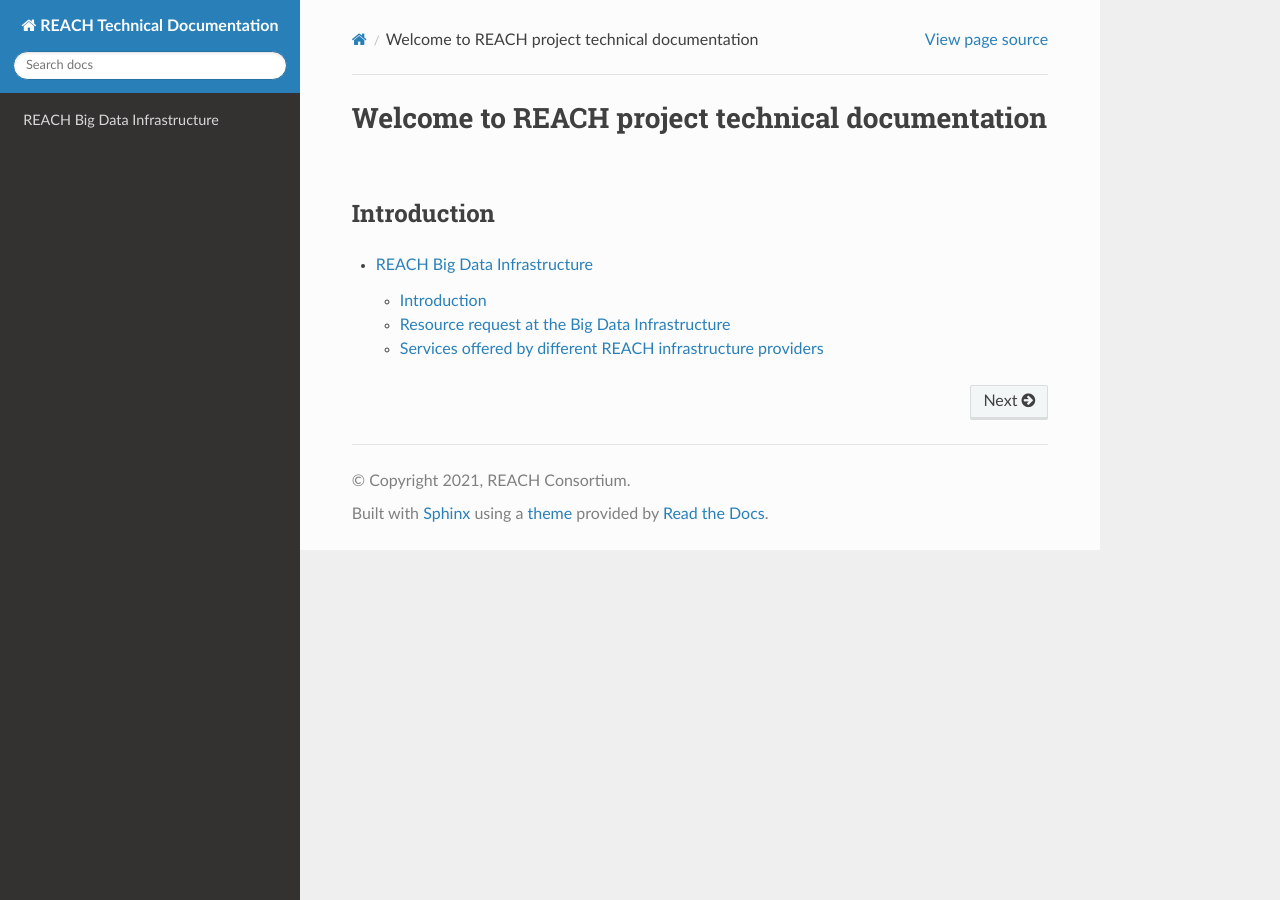
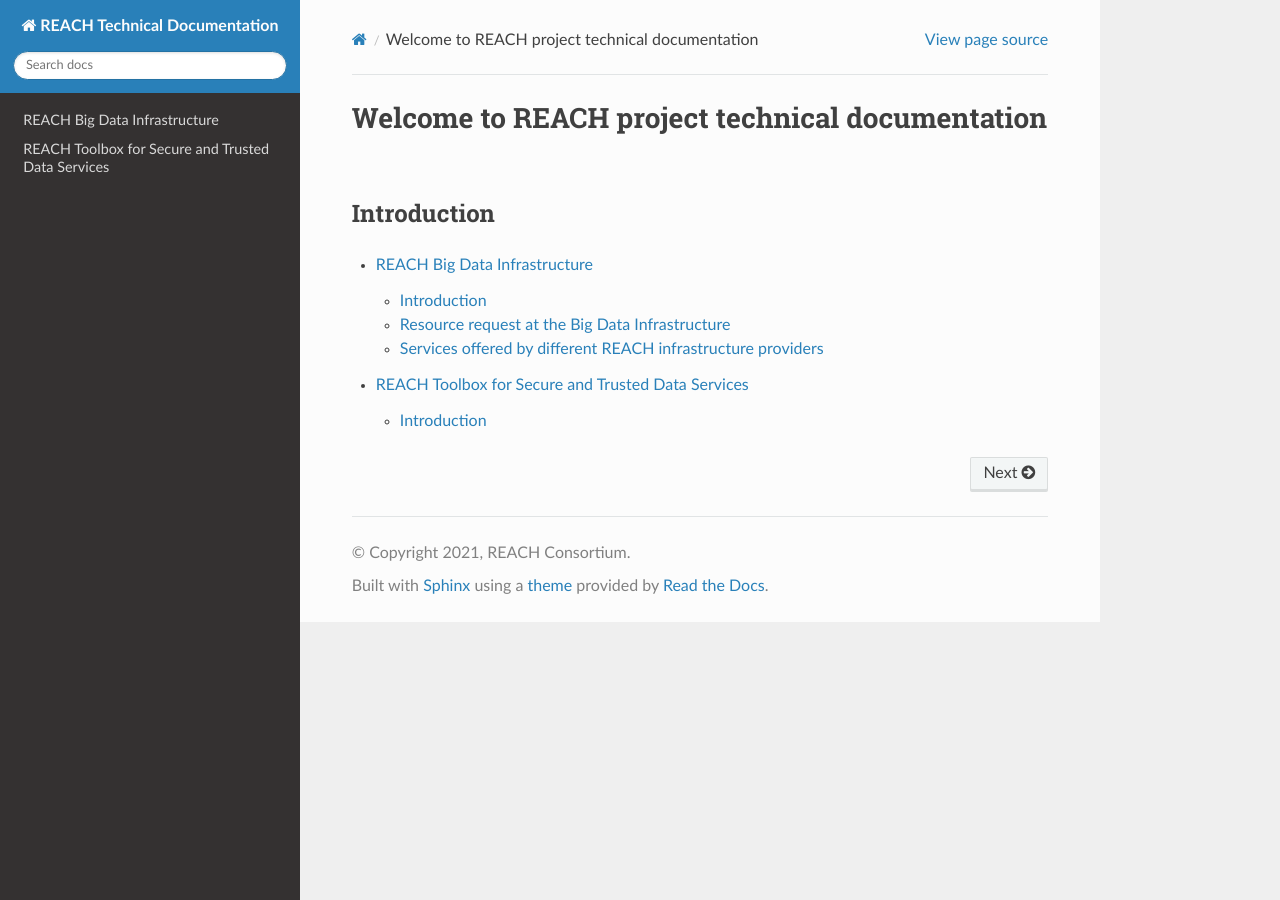
Before and after one commit to bobot/reach-tech-doc, a Sphinx documentation site: the page built from source/index.rst, in a window 1280 px wide. Built offline with Sphinx 7.4.7 and the Read the Docs theme 2.0.0, drawn with Linux system fonts in a browser that asks for light colours.

Commit message:
Adding structure for REACH toolbox

```diff
--- a/source/index.rst
+++ b/source/index.rst
@@ -13,3 +13,4 @@ Introduction
    :maxdepth: 2
 
    reach-big-data-infrastructure/index
+   reach-toolbox/index
--- /dev/null
+++ b/source/reach-toolbox/fedehr-anonymizer/index.rst
@@ -0,0 +1,2 @@
+FedEHR Anonymizer
+=================
--- /dev/null
+++ b/source/reach-toolbox/index.rst
@@ -0,0 +1,16 @@
+REACH Toolbox for Secure and Trusted Data Services
+==================================================
+
+Introduction
+------------
+
+.. toctree::
+   :maxdepth: 2
+   :caption: Available tools
+
+   fedehr-anonymizer/index
+   pdp4/index
+   multiagent-experimenter/index
+   proregister/index
+   smart-contracts-verifier/index
+   unisim/index
--- /dev/null
+++ b/source/reach-toolbox/multiagent-experimenter/index.rst
@@ -0,0 +1,2 @@
+MultiAgent eXperimenter (MAX)
+=============================
--- /dev/null
+++ b/source/reach-toolbox/pdp4/index.rst
@@ -0,0 +1,2 @@
+PDP4
+====
--- /dev/null
+++ b/source/reach-toolbox/proregister/index.rst
@@ -0,0 +1,2 @@
+ProRegister
+===========
--- /dev/null
+++ b/source/reach-toolbox/smart-contracts-verifier/index.rst
@@ -0,0 +1,2 @@
+Smart Contracts Formal Verifier
+===============================
--- /dev/null
+++ b/source/reach-toolbox/unisim/index.rst
@@ -0,0 +1,2 @@
+UNISIM
+======
```
